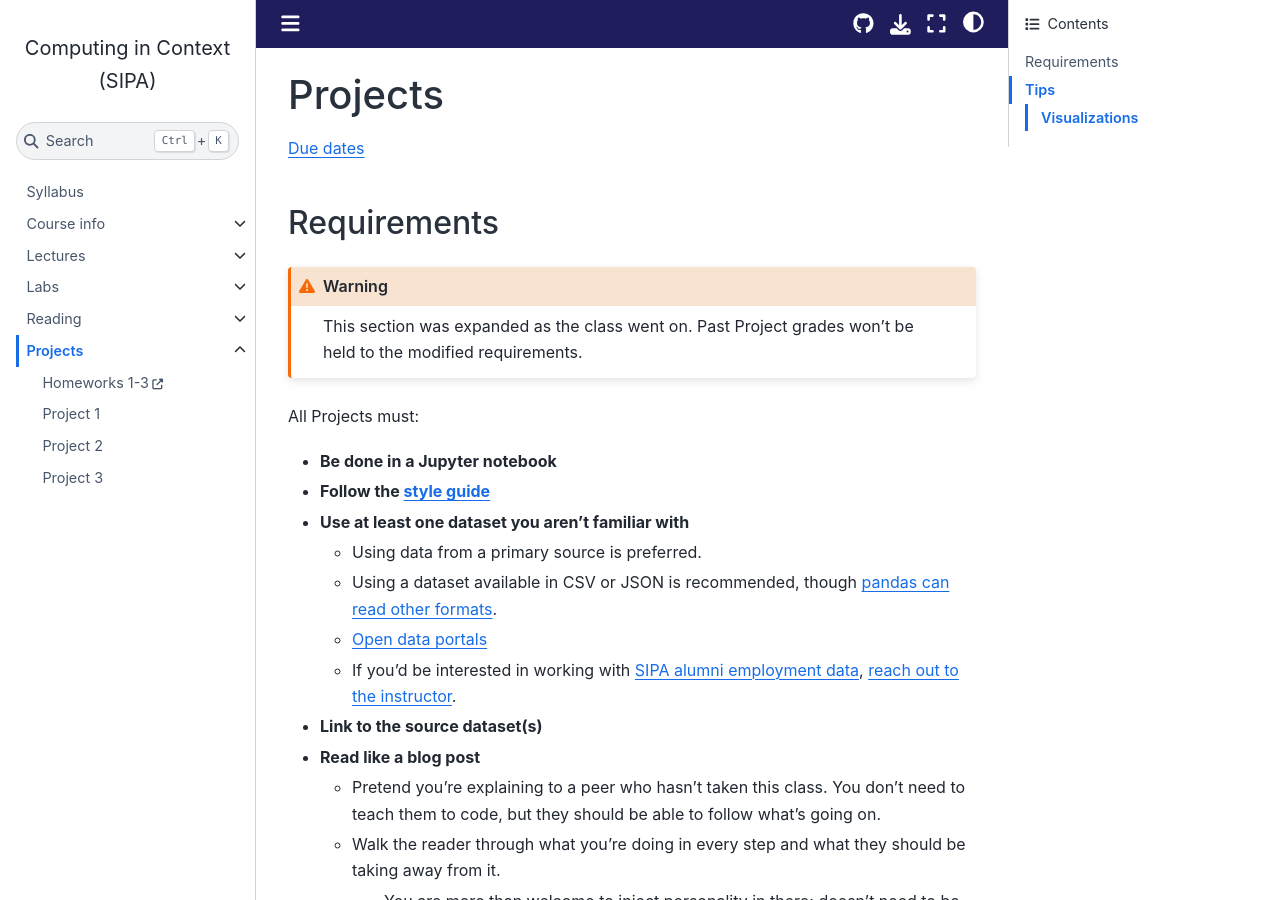
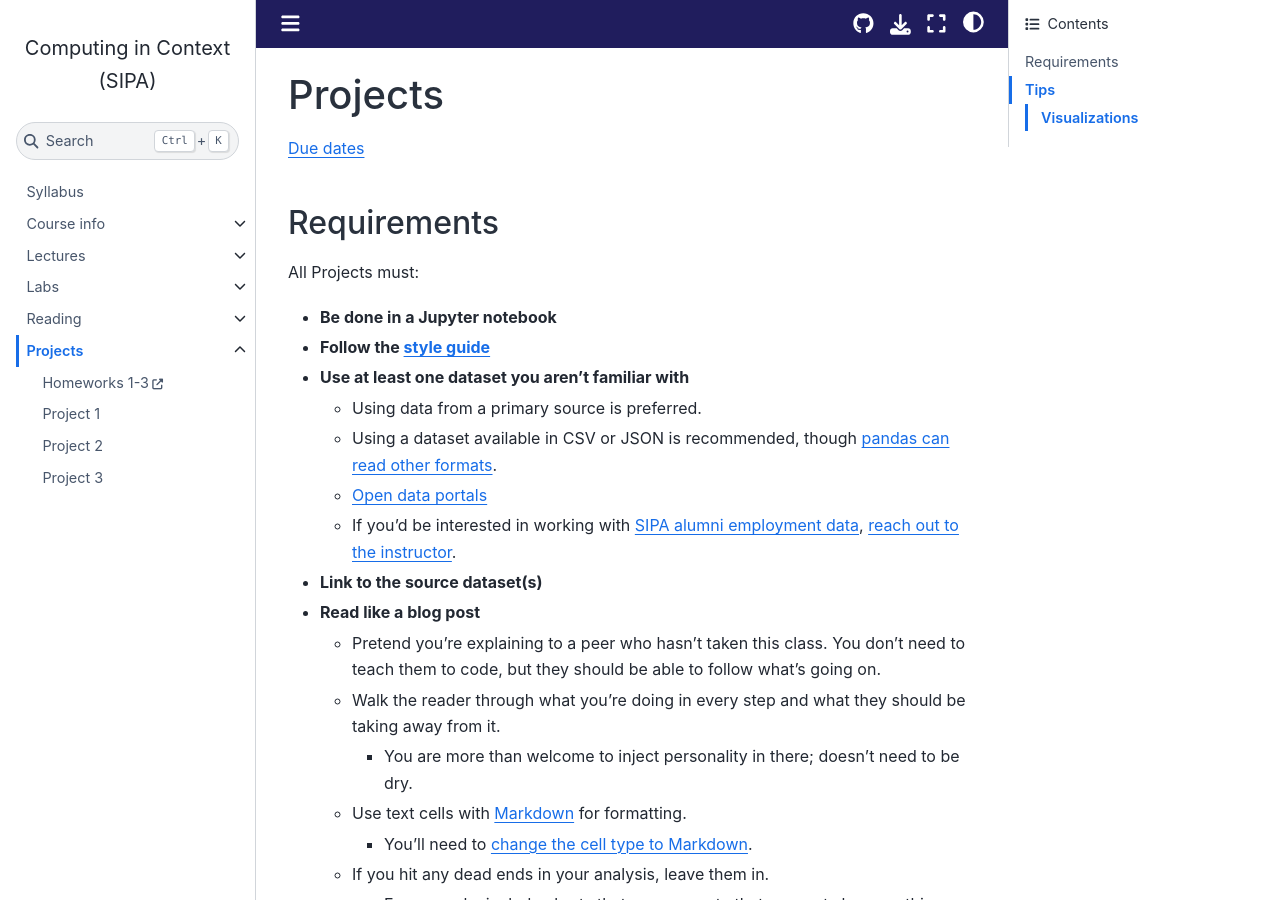
Before and after one commit to afeld/computing-in-context, a Jupyter Book: the page built from projects.md, in a window 1280 px wide and 900 px high. Built offline with Jupyter Book 1.0.4 settings and Sphinx 7.4.7 and the Sphinx Book theme 1.1.4, drawn with Linux system fonts in a browser that asks for light colours; pages that are not in the unit, such as notebooks, are missing from menus; comment, search, counter and statistics services are not loaded; some of the changed text lies outside the part shown.

````diff
--- a/projects.md
+++ b/projects.md
@@ -3,10 +3,6 @@
 [Due dates](index.md#schedule)
 
 ## Requirements
-
-```{warning}
-This section was expanded as the class went on. Past Project grades won't be held to the modified requirements.
-```
 
 All Projects must:
 
````
Also changed, not shown: other parts of projects.md (+1 -1 lines), lecture_23.ipynb.
